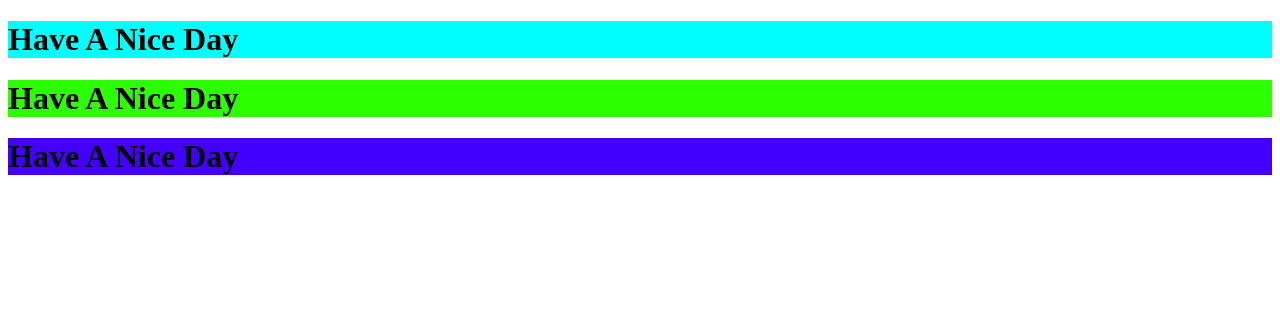
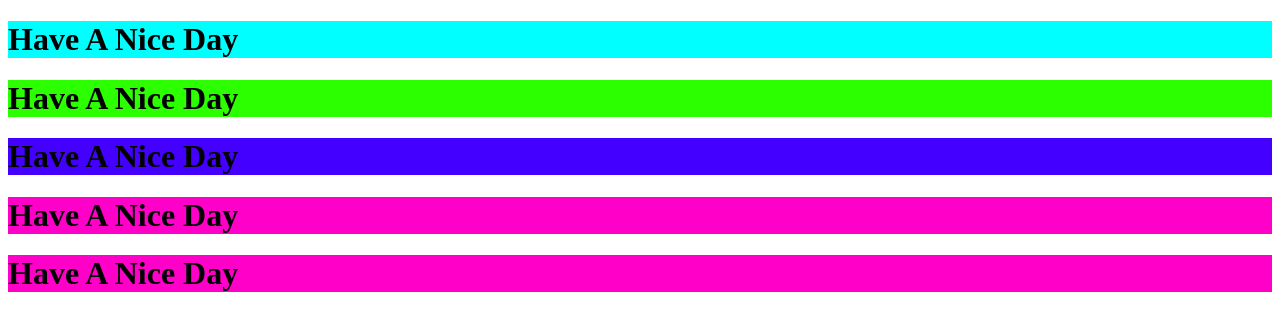
Before and after one commit to Pallaviii23/DG-Hospital-Management, a plain HTML site: page index.html in a window 1280 px wide. Drawn offline with Linux system fonts and the light colour scheme.

Commit message:
Update index.html

```diff
--- a/index.html
+++ b/index.html
@@ -9,6 +9,8 @@
     <h1 style="background-color: aqua;">Have A Nice Day</h1>
     <h1 style="background-color: rgb(43, 255, 0);">Have A Nice Day</h1>
     <h1 style="background-color: rgb(68, 0, 255);">Have A Nice Day</h1>
+    <h1 style="background-color: rgb(255, 0, 200);">Have A Nice Day</h1>
+    <h1 style="background-color: rgb(255, 0, 200);">Have A Nice Day</h1>
 
 
 
```
